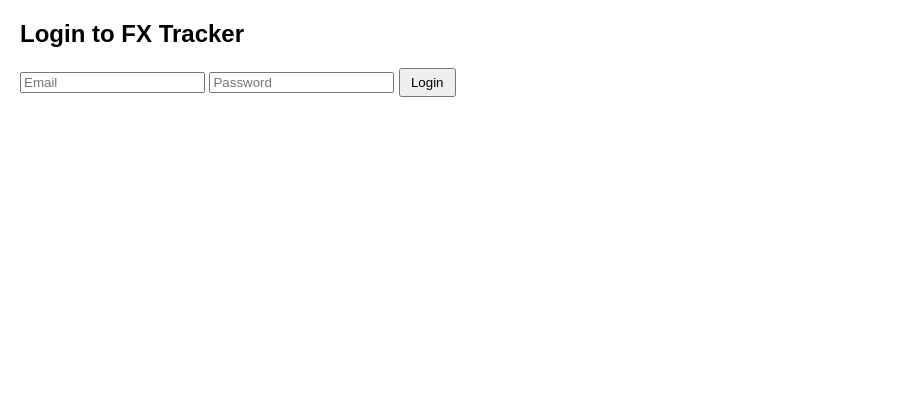
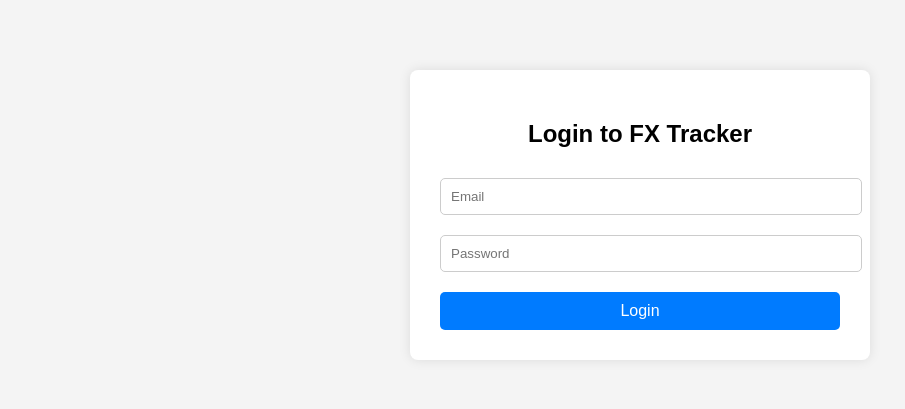
Before and after one commit to kjexiccon/fx-tracker, a Flask app: page / in a window 1280 px wide. Shown: the top 409 px of the page, without its empty margins (0-905 px from the left). Run offline with Flask 3, Linux system fonts and the light colour scheme.

Commit message:
login.html

```diff
--- a/templates/login.html
+++ b/templates/login.html
@@ -1,20 +1,62 @@
 <!DOCTYPE html>
 <html>
 <head>
-    <title>Login - FX Tracker</title>
+    <title>Login to FX Tracker</title>
     <link rel="stylesheet" href="/static/style.css">
+    <style>
+        body {
+            font-family: Arial, sans-serif;
+            padding: 50px;
+            background-color: #f4f4f4;
+        }
+        .login-box {
+            max-width: 400px;
+            margin: auto;
+            background: white;
+            padding: 30px;
+            border-radius: 8px;
+            box-shadow: 0px 0px 12px rgba(0,0,0,0.1);
+        }
+        .login-box h2 {
+            text-align: center;
+            margin-bottom: 20px;
+        }
+        input[type="text"], input[type="password"] {
+            width: 100%;
+            padding: 10px;
+            margin: 10px 0;
+            border: 1px solid #ccc;
+            border-radius: 5px;
+        }
+        button {
+            background-color: #007bff;
+            color: white;
+            border: none;
+            width: 100%;
+            padding: 10px;
+            font-size: 16px;
+            margin-top: 10px;
+            cursor: pointer;
+            border-radius: 5px;
+        }
+        .error-message {
+            color: red;
+            margin-top: 10px;
+            text-align: center;
+        }
+    </style>
 </head>
 <body>
-    <div class="login-container">
+    <div class="login-box">
         <h2>Login to FX Tracker</h2>
-        {% if error %}
-            <p class="error">{{ error }}</p>
-        {% endif %}
-        <form method="POST">
+        <form method="POST" action="/">
             <input type="text" name="email" placeholder="Email" required>
             <input type="password" name="password" placeholder="Password" required>
             <button type="submit">Login</button>
         </form>
+        {% if error %}
+            <div class="error-message">{{ error }}</div>
+        {% endif %}
     </div>
 </body>
 </html>
```
